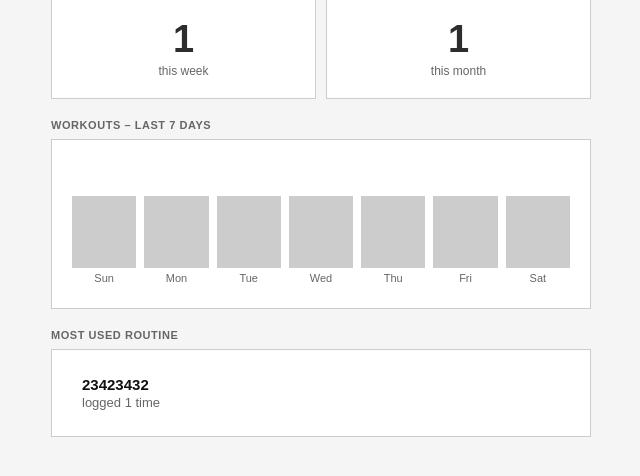
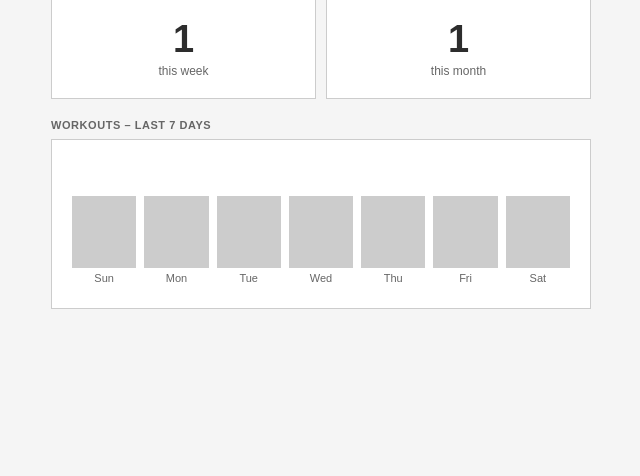
Before and after one commit to kavinghty/Fitness-Companion-DTE-Final-Assesment, a Flask app: page /stats in a window 1280 px wide. Shown: the part 265-741 px from the top of the page, without its empty margins (319-959 px from the left). Run offline with Flask 3, Linux system fonts and the light colour scheme; data comes from the database, SQL or seed files in the repository; both versions use the stored data as it was after the commit.

Commit message:
Clean up spacing

```diff
--- a/app.py
+++ b/app.py
@@ -5,19 +5,15 @@ from datetime import datetime, timedelta
 app = Flask(__name__)
 
 
-# connect to the database
 def get_db():
     conn = sqlite3.connect("database.db")
     conn.row_factory = sqlite3.Row
     return conn
 
 
-# home page
 @app.route("/")
 def index():
     db = get_db()
-
-    # get all workouts
     workouts = db.execute("""
         SELECT wl.Session_ID, wl.Routine_ID, wl.Date,
                r.ROUTINE_NAME AS routine_name,
@@ -26,40 +22,24 @@ def index():
         LEFT JOIN Routines r ON wl.Routine_ID = r.ROUTINE_ID
         ORDER BY wl.Date DESC
     """).fetchall()
-
-    # get routines for the dropdown
     routines = db.execute("SELECT ROUTINE_ID, ROUTINE_NAME FROM Routines").fetchall()
-
     db.close()
-
-    # convert to dicts so flask can use them
-    workout_list = [dict(w) for w in workouts]
-    routine_list = [dict(r) for r in routines]
-
-    return render_template("index.html", workouts=workout_list, routines=routine_list)
+    return render_template("index.html",
+        workouts=[dict(w) for w in workouts],
+        routines=[dict(r) for r in routines]
+    )
 
 
-# save a new workout
 @app.route("/add_workout", methods=["POST"])
 def add_workout():
-
     data = request.get_json()
-
     routine_id = data.get("routine_id")
     date = data.get("date")
-
     if not routine_id or not date:
         return jsonify({"error": "Please fill in all fields"}), 400
-
     db = get_db()
-
-    db.execute(
-        "INSERT INTO Workout_Log (User_ID, Routine_ID, Date) VALUES (1, ?, ?)",
-        (routine_id, date)
-    )
+    db.execute("INSERT INTO Workout_Log (User_ID, Routine_ID, Date) VALUES (1, ?, ?)", (routine_id, date))
     db.commit()
-
-    # get the workout we just saved
     new_workout = db.execute("""
         SELECT wl.Session_ID, wl.Routine_ID, wl.Date,
                r.ROUTINE_NAME AS routine_name,
@@ -68,12 +48,10 @@ def add_workout():
         LEFT JOIN Routines r ON wl.Routine_ID = r.ROUTINE_ID
         WHERE wl.Session_ID = last_insert_rowid()
     """).fetchone()
-
     db.close()
     return jsonify(dict(new_workout)), 201
 
 
-# delete a workout
 @app.route("/delete_workout/<int:id>", methods=["DELETE"])
 def delete_workout(id):
     db = get_db()
@@ -84,45 +62,32 @@ def delete_workout(id):
     return jsonify({"ok": True})
 
 
-# routines page
 @app.route("/routines")
 def routines():
     db = get_db()
     rows = db.execute("SELECT * FROM Routines ORDER BY ROUTINE_NAME").fetchall()
     db.close()
-    routines_list = [dict(r) for r in rows]
-    return render_template("routines.html", routines=routines_list)
+    return render_template("routines.html", routines=[dict(r) for r in rows])
 
 
-# create a new routine
 @app.route("/create_routine", methods=["POST"])
 def create_routine():
-
     data = request.get_json()
     name = data.get("name", "").strip()
     desc = data.get("description", "").strip()
-
     if not name:
         return jsonify({"error": "Please enter a routine name"}), 400
-
     db = get_db()
-    db.execute(
-        "INSERT INTO Routines (USER_ID, ROUTINE_NAME, DESCRIPTION) VALUES (1, ?, ?)",
-        (name, desc)
-    )
+    db.execute("INSERT INTO Routines (USER_ID, ROUTINE_NAME, DESCRIPTION) VALUES (1, ?, ?)", (name, desc))
     db.commit()
-
     new = db.execute("SELECT * FROM Routines WHERE ROUTINE_ID = last_insert_rowid()").fetchone()
     db.close()
-
     return jsonify(dict(new)), 201
 
 
-# delete a routine
 @app.route("/delete_routine/<int:id>", methods=["DELETE"])
 def delete_routine(id):
     db = get_db()
-    # delete the exercises first otherwise it breaks
     db.execute("DELETE FROM Routine_Exercise WHERE Routine_ID = ?", (id,))
     db.execute("DELETE FROM Routines WHERE ROUTINE_ID = ?", (id,))
     db.commit()
@@ -130,18 +95,12 @@ def delete_routine(id):
     return jsonify({"ok": True})
 
 
-# single routine page
 @app.route("/routines/<int:id>")
 def routine_detail(id):
-
     db = get_db()
-
     routine = db.execute("SELECT * FROM Routines WHERE ROUTINE_ID = ?", (id,)).fetchone()
-
     if not routine:
         return "Routine not found", 404
-
-    # get exercises in this routine
     exercises = db.execute("""
         SELECT re.Routine_Exercise_ID, re.Routine_Sets, re.Routine_Reps,
                re.Rest_Time, e.Name AS exercise_name
@@ -150,12 +109,8 @@ def routine_detail(id):
         WHERE re.Routine_ID = ?
         ORDER BY re.Routine_Order
     """, (id,)).fetchall()
-
-    # all exercises for the dropdown
     all_exercises = db.execute("SELECT Exercise_ID, Name FROM Exercise ORDER BY Name").fetchall()
-
     db.close()
-
     return render_template("routine_detail.html",
         routine=dict(routine),
         exercises=[dict(e) for e in exercises],
@@ -163,32 +118,24 @@ def routine_detail(id):
     )
 
 
-# add exercise to a routine
 @app.route("/add_exercise_to_routine", methods=["POST"])
 def add_exercise_to_routine():
-
     data = request.get_json()
-
     routine_id = data.get("routine_id")
     exercise_id = data.get("exercise_id")
     sets = data.get("sets", 3)
     reps = data.get("reps", 10)
     rest = data.get("rest_time", 60)
     order = data.get("order", 1)
-
     if not routine_id or not exercise_id:
         return jsonify({"error": "Missing fields"}), 400
-
     db = get_db()
-
     db.execute("""
         INSERT INTO Routine_Exercise
             (Routine_ID, Exercise_ID, Rest_Time, Routine_Order, Routine_Sets, Routine_Reps)
         VALUES (?, ?, ?, ?, ?, ?)
     """, (routine_id, exercise_id, rest, order, sets, reps))
-
     db.commit()
-
     new = db.execute("""
         SELECT re.Routine_Exercise_ID, re.Routine_Sets, re.Routine_Reps,
                re.Rest_Time, e.Name AS exercise_name
@@ -196,12 +143,10 @@ def add_exercise_to_routine():
         JOIN Exercise e ON re.Exercise_ID = e.Exercise_ID
         WHERE re.Routine_Exercise_ID = last_insert_rowid()
     """).fetchone()
-
     db.close()
     return jsonify(dict(new)), 201
 
 
-# remove exercise from routine
 @app.route("/remove_exercise/<int:id>", methods=["DELETE"])
 def remove_exercise(id):
     db = get_db()
@@ -211,58 +156,27 @@ def remove_exercise(id):
     return jsonify({"ok": True})
 
 
-# stats page
 @app.route("/stats")
 def stats():
-
     db = get_db()
-
-    # count everything we need
     total_workouts = db.execute("SELECT COUNT(*) FROM Workout_Log").fetchone()[0]
     total_routines = db.execute("SELECT COUNT(*) FROM Routines").fetchone()[0]
-
     week_ago = (datetime.now() - timedelta(days=7)).strftime("%Y-%m-%d")
-    this_week = db.execute(
-        "SELECT COUNT(*) FROM Workout_Log WHERE Date >= ?", (week_ago,)
-    ).fetchone()[0]
-
+    this_week = db.execute("SELECT COUNT(*) FROM Workout_Log WHERE Date >= ?", (week_ago,)).fetchone()[0]
     month_start = datetime.now().strftime("%Y-%m-01")
-    this_month = db.execute(
-        "SELECT COUNT(*) FROM Workout_Log WHERE Date >= ?", (month_start,)
-    ).fetchone()[0]
-
-    # find most used routine
-    top = db.execute("""
-        SELECT r.ROUTINE_NAME AS name, COUNT(*) AS count
-        FROM Workout_Log wl
-        JOIN Routines r ON wl.Routine_ID = r.ROUTINE_ID
-        GROUP BY wl.Routine_ID
-        ORDER BY count DESC
-        LIMIT 1
-    """).fetchone()
-
-    top_routine = None
-    if top:
-        top_routine = dict(top)
-
-    # build chart data for last 7 days
+    this_month = db.execute("SELECT COUNT(*) FROM Workout_Log WHERE Date >= ?", (month_start,)).fetchone()[0]
     chart_data = []
     for i in range(6, -1, -1):
         day = datetime.now() - timedelta(days=i)
         day_str = day.strftime("%Y-%m-%d")
-        count = db.execute(
-            "SELECT COUNT(*) FROM Workout_Log WHERE Date LIKE ?", (day_str + "%",)
-        ).fetchone()[0]
-        chart_data.append({ "day": day.strftime("%a"), "count": count })
-
+        count = db.execute("SELECT COUNT(*) FROM Workout_Log WHERE Date LIKE ?", (day_str + "%",)).fetchone()[0]
+        chart_data.append({"day": day.strftime("%a"), "count": count})
     db.close()
-
     return render_template("stats.html",
         total_workouts=total_workouts,
         total_routines=total_routines,
         this_week=this_week,
         this_month=this_month,
-        top_routine=top_routine,
         chart_data=chart_data
     )
 
--- a/templates/stats.html
+++ b/templates/stats.html
@@ -53,22 +53,6 @@
       <div class="chart-bars" id="chart-bars"></div>
     </div>
   </div>
-
-  <!-- most used routine -->
-  {% if top_routine %}
-  <p class="section-heading" style="margin-top:20px;">Most used routine</p>
-  <div class="card">
-    <div class="workout-row" style="border:none; padding:6px 0;">
-      <div class="workout-left">
-        <div class="workout-dot"></div>
-        <div>
-          <div class="workout-name">{{ top_routine.name }}</div>
-          <div class="workout-meta">logged {{ top_routine.count }} time{{ 's' if top_routine.count != 1 else '' }}</div>
-        </div>
-      </div>
-    </div>
-  </div>
-  {% endif %}
 
 </div>
 
```
Also changed, not shown: static/script.js (+19 -58 lines), templates/routine_detail.html (+16 -24 lines), database.db.
